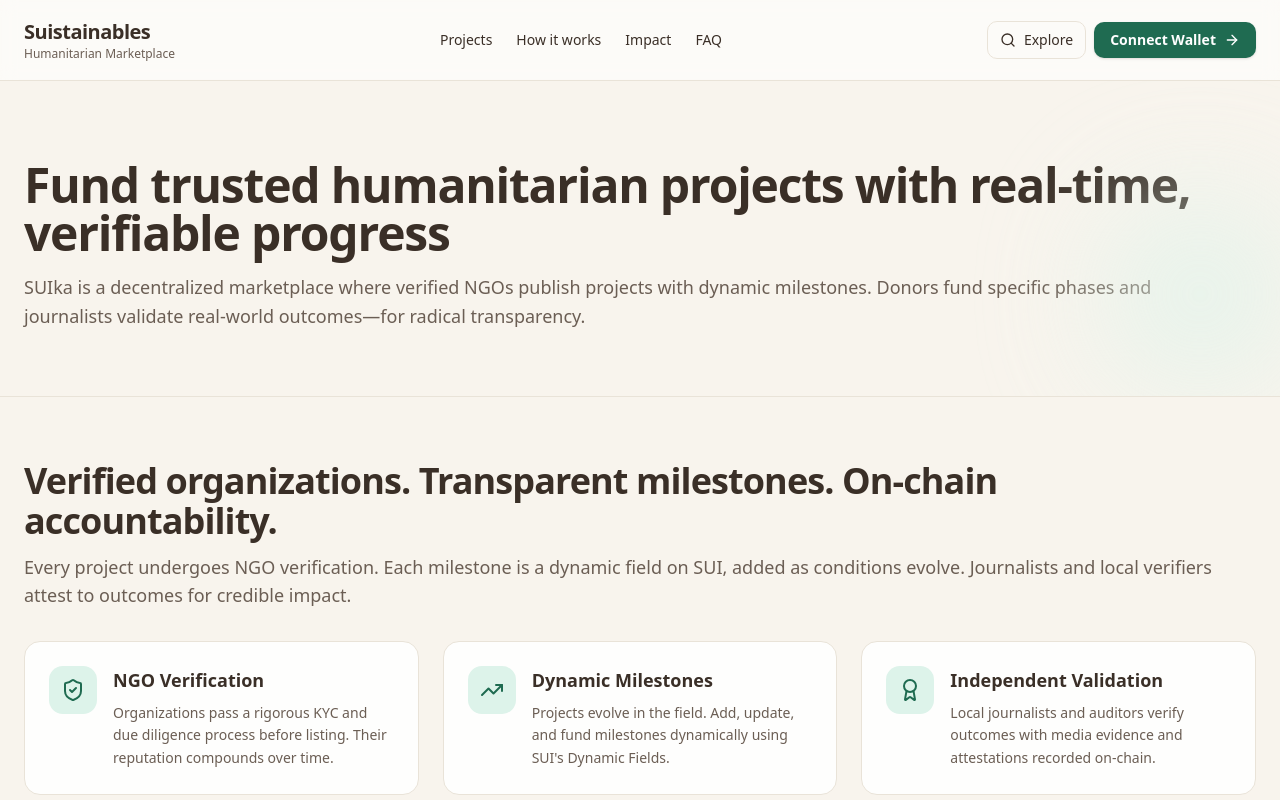
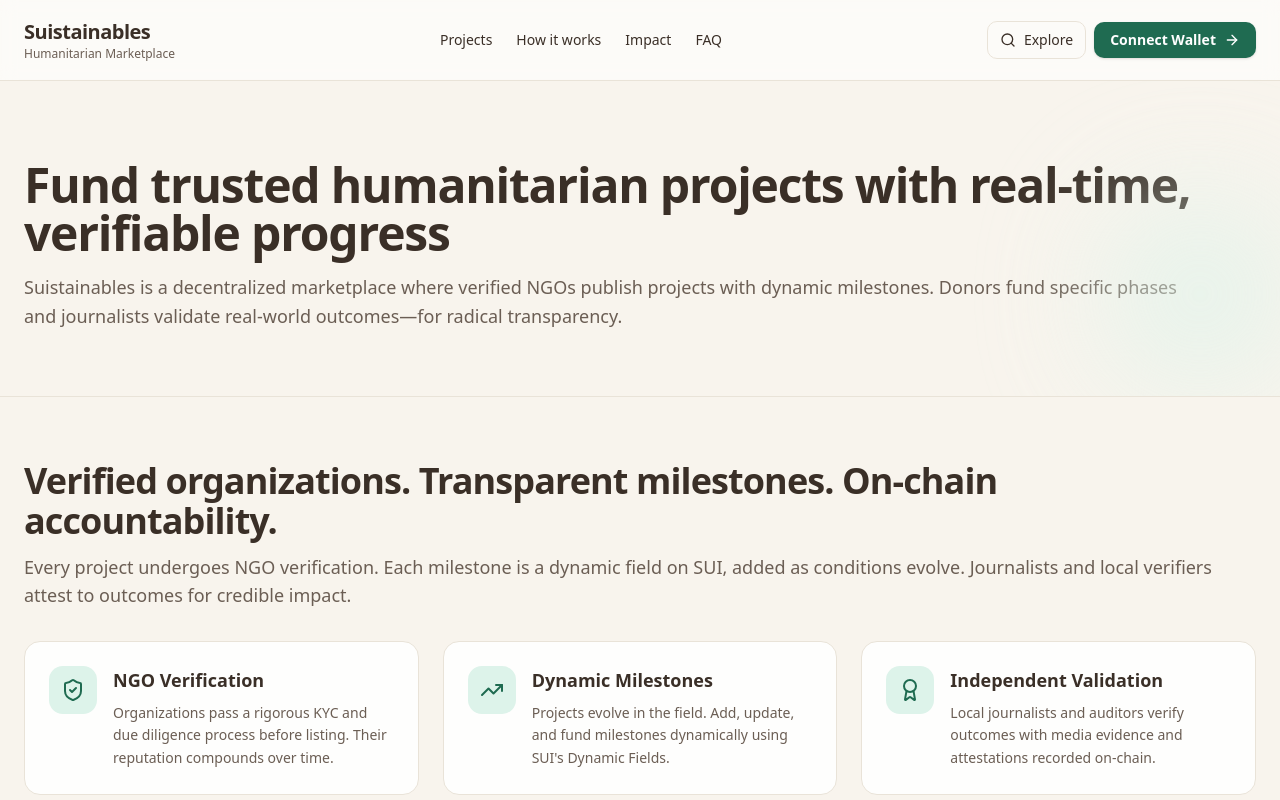
Before and after one commit to babbahy/SuiBlockChain, a React (Vite) app: page / in a window 1280 px wide. Shown: the top 800 px of the page. Built offline with nearby package versions, Linux system fonts and the light colour scheme; a web font is replaced by a local one.

Commit message:
RevisionId:  322807042169532416

```diff
--- a/src/components/generated/SuikaMarketplaceLanding.tsx
+++ b/src/components/generated/SuikaMarketplaceLanding.tsx
@@ -199,10 +199,7 @@ export const SuikaMarketplaceLanding: React.FC = () => {
                 <h1 className={cn('mt-4 text-3xl md:text-5xl font-semibold tracking-tight', beigeText)} data-magicpath-id="66" data-magicpath-path="SuikaMarketplaceLanding.tsx">
                   Fund trusted humanitarian projects with real-time, verifiable progress
                 </h1>
-                <p className={cn('mt-4 text-base md:text-lg leading-relaxed', muted)} data-magicpath-id="67" data-magicpath-path="SuikaMarketplaceLanding.tsx">
-                  SUIka is a decentralized marketplace where verified NGOs publish projects with dynamic milestones.
-                  Donors fund specific phases and journalists validate real-world outcomes—for radical transparency.
-                </p>
+                <p className={cn('mt-4 text-base md:text-lg leading-relaxed', muted)} data-magicpath-id="67" data-magicpath-path="SuikaMarketplaceLanding.tsx">Suistainables is a decentralized marketplace where verified NGOs publish projects with dynamic milestones. Donors fund specific phases and journalists validate real-world outcomes—for radical transparency.</p>
 
                 <SortableContainer dndKitId="84bc63e4-a0d7-4364-aac7-ff04d497885d" containerType="regular" prevTag="div" className="mt-6 flex flex-col sm:flex-row gap-3" data-magicpath-id="68" data-magicpath-path="SuikaMarketplaceLanding.tsx" style={{
                 display: "none"
```
